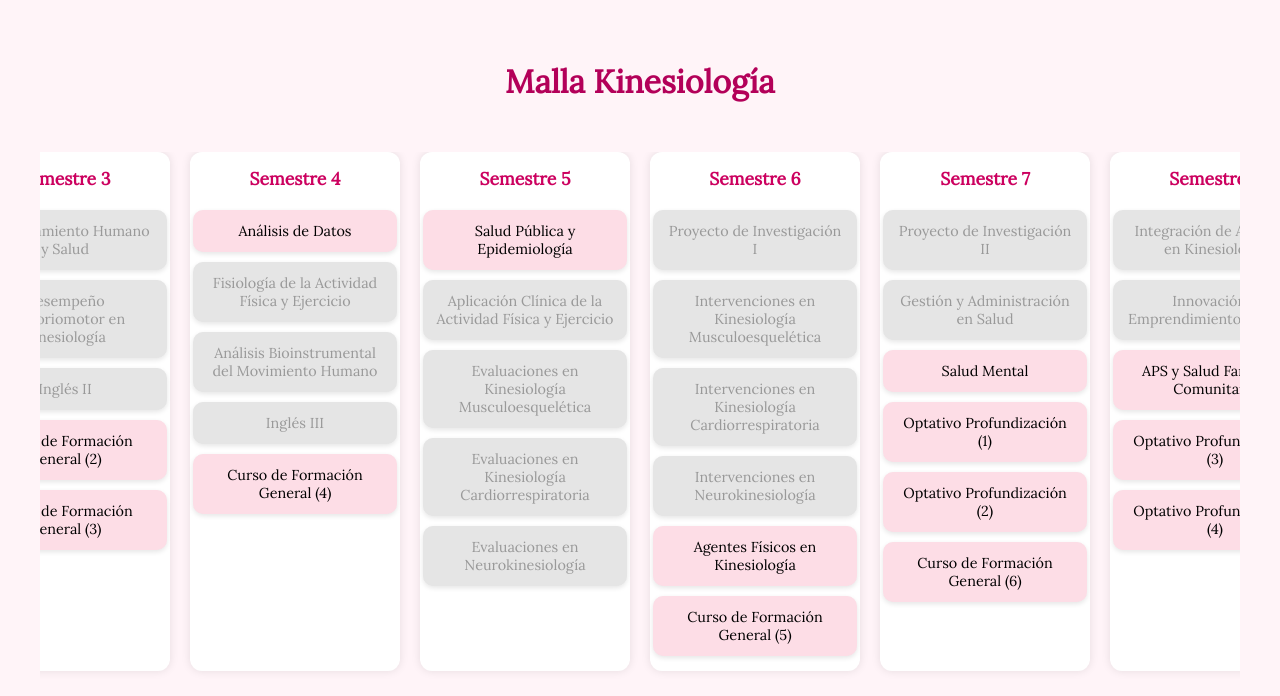
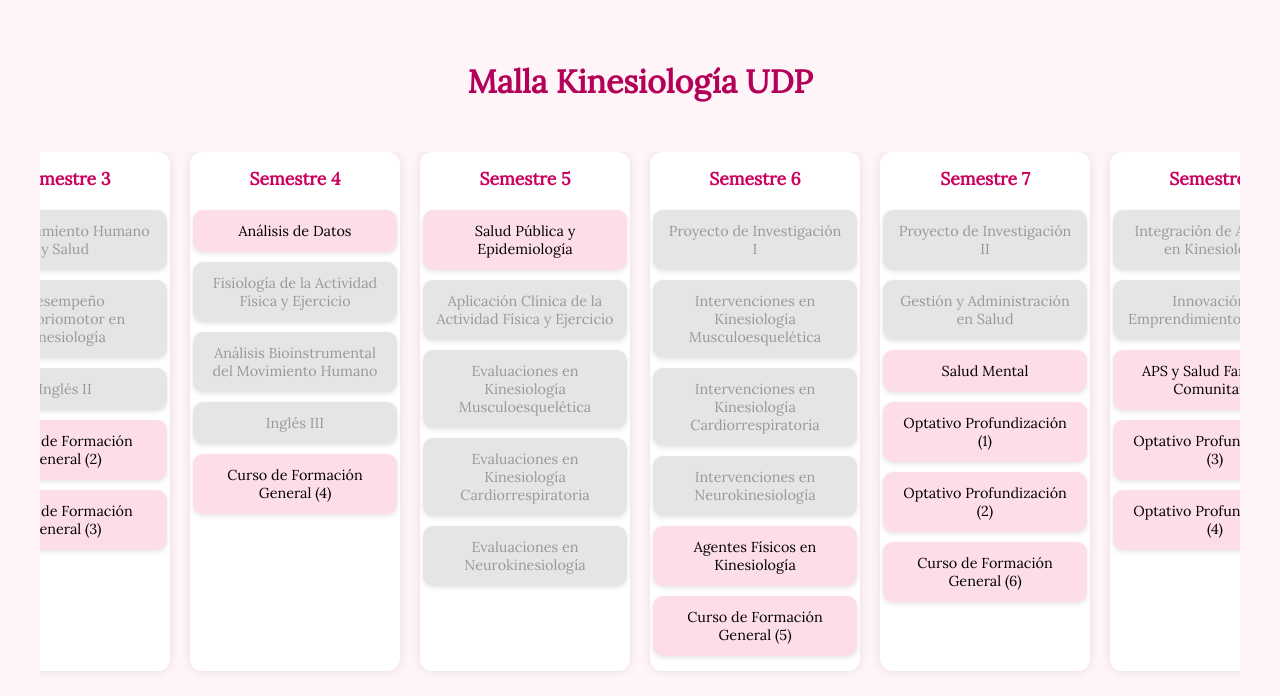
Before and after one commit to ssiksungx/malla-kinesiologia, a plain HTML site: page index.html in a window 1280 px wide. Drawn offline with Linux system fonts and the light colour scheme.

Commit message:
Update index.html

```diff
--- a/index.html
+++ b/index.html
@@ -3,12 +3,12 @@
 <head>
   <meta charset="UTF-8" />
   <meta name="viewport" content="width=device-width, initial-scale=1.0"/>
-  <title>Malla Kinesiología</title>
+  <title>Malla Kinesiología UDP</title>
   <link href="https://fonts.googleapis.com/css2?family=Lora&display=swap" rel="stylesheet">
   <link rel="stylesheet" href="style.css" />
 </head>
 <body>
-  <h1>Malla Kinesiología</h1>
+  <h1>Malla Kinesiología UDP</h1>
   <div id="grid-container"></div>
   <script src="script.js"></script>
 </body>
```
